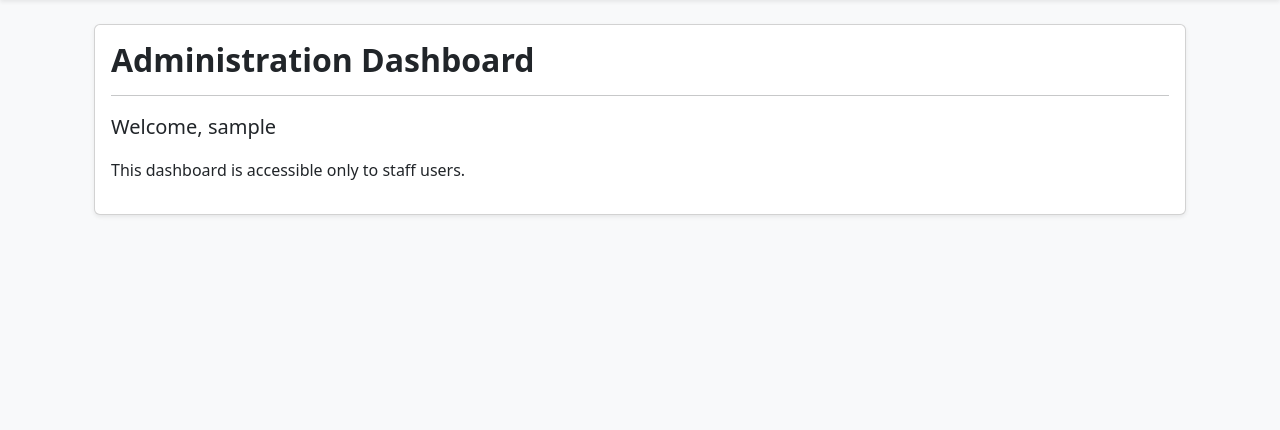
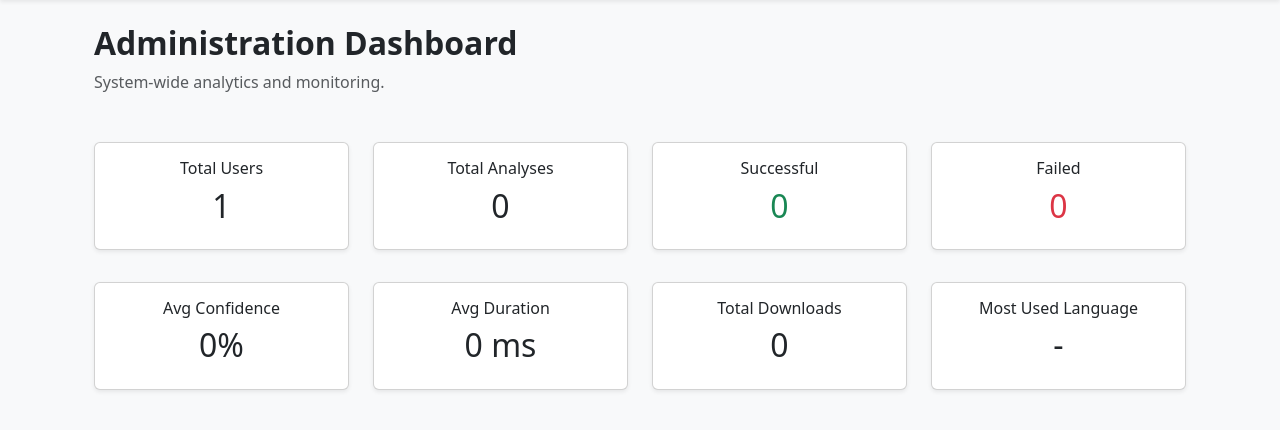
Before and after one commit to Indra1805/mca-ai-code-analyzer, a Django app: page /administration/ in a window 1280 px wide. Shown: the part 56-486 px from the top of the page. Run offline with Django 5.2, Linux system fonts and the light colour scheme; the visitor is signed in with stand-in values (Sample User, id 1); data comes from the database, SQL or seed files in the repository; data that the repository does not hold is empty.

Commit message:
Implement administration dashboard analytics

```diff
--- a/apps/administration/repositories/dashboard_repository.py
+++ b/apps/administration/repositories/dashboard_repository.py
@@ -0,0 +1,92 @@
+from django.contrib.auth import get_user_model
+from django.db.models import Avg
+from django.db.models import Count
+from django.db.models import Sum
+
+from apps.code_analysis.models import AnalysisHistory
+
+
+User = get_user_model()
+
+
+class DashboardRepository:
+
+    @staticmethod
+    def get_total_users():
+
+        return User.objects.count()
+
+    @staticmethod
+    def get_total_analyses():
+
+        return AnalysisHistory.objects.count()
+
+    @staticmethod
+    def get_successful_analyses():
+
+        return AnalysisHistory.objects.filter(
+            analysis_status=AnalysisHistory.AnalysisStatus.SUCCESS
+        ).count()
+
+    @staticmethod
+    def get_failed_analyses():
+
+        return AnalysisHistory.objects.filter(
+            analysis_status=AnalysisHistory.AnalysisStatus.FAILED
+        ).count()
+
+    @staticmethod
+    def get_average_confidence():
+
+        return (
+            AnalysisHistory.objects.aggregate(
+                average=Avg(
+                    "confidence_score"
+                )
+            )["average"]
+            or 0
+        )
+
+    @staticmethod
+    def get_average_duration():
+
+        return (
+            AnalysisHistory.objects.aggregate(
+                average=Avg(
+                    "analysis_duration_ms"
+                )
+            )["average"]
+            or 0
+        )
+
+    @staticmethod
+    def get_total_downloads():
+
+        return (
+            AnalysisHistory.objects.aggregate(
+                total=Sum(
+                    "report_download_count"
+                )
+            )["total"]
+            or 0
+        )
+
+    @staticmethod
+    def get_most_used_language():
+
+        language = (
+            AnalysisHistory.objects.values(
+                "language"
+            )
+            .annotate(
+                total=Count("id")
+            )
+            .order_by("-total")
+            .first()
+        )
+
+        if language:
+
+            return language["language"]
+
+        return "-"
--- a/apps/administration/services/dashboard_service.py
+++ b/apps/administration/services/dashboard_service.py
@@ -0,0 +1,37 @@
+from apps.administration.repositories.dashboard_repository import (
+    DashboardRepository,
+)
+
+
+class DashboardService:
+
+    @staticmethod
+    def get_dashboard_data():
+
+        return {
+
+            "total_users":
+                DashboardRepository.get_total_users(),
+
+            "total_analyses":
+                DashboardRepository.get_total_analyses(),
+
+            "successful_analyses":
+                DashboardRepository.get_successful_analyses(),
+
+            "failed_analyses":
+                DashboardRepository.get_failed_analyses(),
+
+            "average_confidence":
+                DashboardRepository.get_average_confidence(),
+
+            "average_duration":
+                DashboardRepository.get_average_duration(),
+
+            "total_downloads":
+                DashboardRepository.get_total_downloads(),
+
+            "most_used_language":
+                DashboardRepository.get_most_used_language(),
+
+        }
--- a/apps/administration/templates/administration/dashboard.html
+++ b/apps/administration/templates/administration/dashboard.html
@@ -6,37 +6,187 @@ Administration Dashboard
 
 {% block content %}
 
-<div class="container mt-4">
+<div class="container">
 
-    <div class="card shadow-sm">
+    <div class="mb-5">
 
-        <div class="card-body">
+        <h2 class="fw-bold">
 
-            <h2 class="fw-bold">
+            Administration Dashboard
 
-                Administration Dashboard
+        </h2>
 
-            </h2>
+        <p class="text-muted">
 
-            <hr>
+            System-wide analytics and monitoring.
 
-            <p class="lead">
+        </p>
 
-                Welcome,
+    </div>
 
-                <strong>
+    <div class="row g-4">
 
-                    {{ request.user.username }}
+        <div class="col-md-3">
 
-                </strong>
+            <div class="card shadow-sm h-100">
 
-            </p>
+                <div class="card-body text-center">
 
-            <p>
+                    <h6>Total Users</h6>
 
-                This dashboard is accessible only to staff users.
+                    <h2>
 
-            </p>
+                        {{ total_users }}
+
+                    </h2>
+
+                </div>
+
+            </div>
+
+        </div>
+
+        <div class="col-md-3">
+
+            <div class="card shadow-sm h-100">
+
+                <div class="card-body text-center">
+
+                    <h6>Total Analyses</h6>
+
+                    <h2>
+
+                        {{ total_analyses }}
+
+                    </h2>
+
+                </div>
+
+            </div>
+
+        </div>
+
+        <div class="col-md-3">
+
+            <div class="card shadow-sm h-100">
+
+                <div class="card-body text-center">
+
+                    <h6>Successful</h6>
+
+                    <h2 class="text-success">
+
+                        {{ successful_analyses }}
+
+                    </h2>
+
+                </div>
+
+            </div>
+
+        </div>
+
+        <div class="col-md-3">
+
+            <div class="card shadow-sm h-100">
+
+                <div class="card-body text-center">
+
+                    <h6>Failed</h6>
+
+                    <h2 class="text-danger">
+
+                        {{ failed_analyses }}
+
+                    </h2>
+
+                </div>
+
+            </div>
+
+        </div>
+
+    </div>
+
+    <div class="row g-4 mt-2">
+
+        <div class="col-md-3">
+
+            <div class="card shadow-sm h-100">
+
+                <div class="card-body text-center">
+
+                    <h6>Avg Confidence</h6>
+
+                    <h2>
+
+                        {{ average_confidence|floatformat:0 }}%
+
+                    </h2>
+
+                </div>
+
+            </div>
+
+        </div>
+
+        <div class="col-md-3">
+
+            <div class="card shadow-sm h-100">
+
+                <div class="card-body text-center">
+
+                    <h6>Avg Duration</h6>
+
+                    <h2>
+
+                        {{ average_duration|floatformat:0 }} ms
+
+                    </h2>
+
+                </div>
+
+            </div>
+
+        </div>
+
+        <div class="col-md-3">
+
+            <div class="card shadow-sm h-100">
+
+                <div class="card-body text-center">
+
+                    <h6>Total Downloads</h6>
+
+                    <h2>
+
+                        {{ total_downloads }}
+
+                    </h2>
+
+                </div>
+
+            </div>
+
+        </div>
+
+        <div class="col-md-3">
+
+            <div class="card shadow-sm h-100">
+
+                <div class="card-body text-center">
+
+                    <h6>Most Used Language</h6>
+
+                    <h2>
+
+                        {{ most_used_language }}
+
+                    </h2>
+
+                </div>
+
+            </div>
 
         </div>
 
--- a/apps/administration/views.py
+++ b/apps/administration/views.py
@@ -1,14 +1,23 @@
 from django.contrib.admin.views.decorators import (
     staff_member_required,
 )
+from django.shortcuts import render
 
-from django.shortcuts import render
+from apps.administration.services.dashboard_service import (
+    DashboardService,
+)
 
 
 @staff_member_required
 def dashboard_view(request):
 
+    context = (
+        DashboardService
+        .get_dashboard_data()
+    )
+
     return render(
         request,
         "administration/dashboard.html",
+        context,
     )
```
